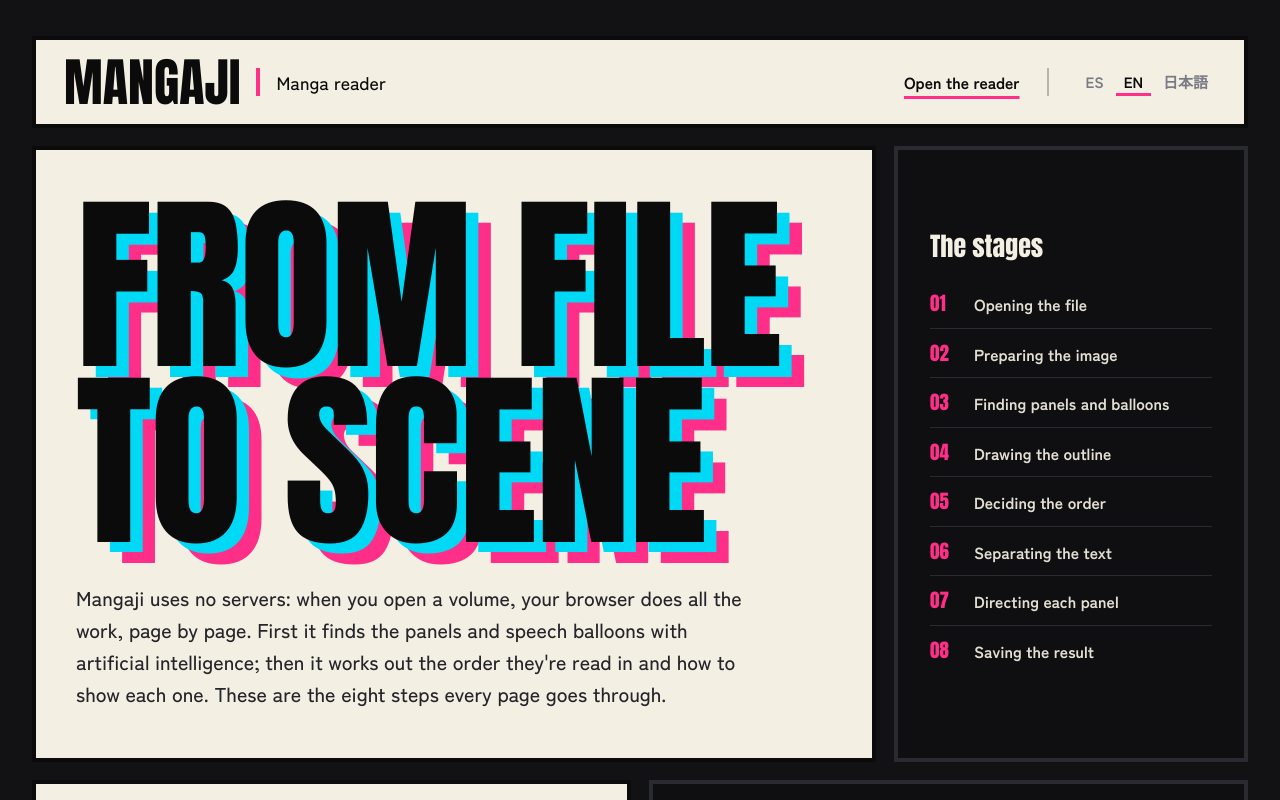
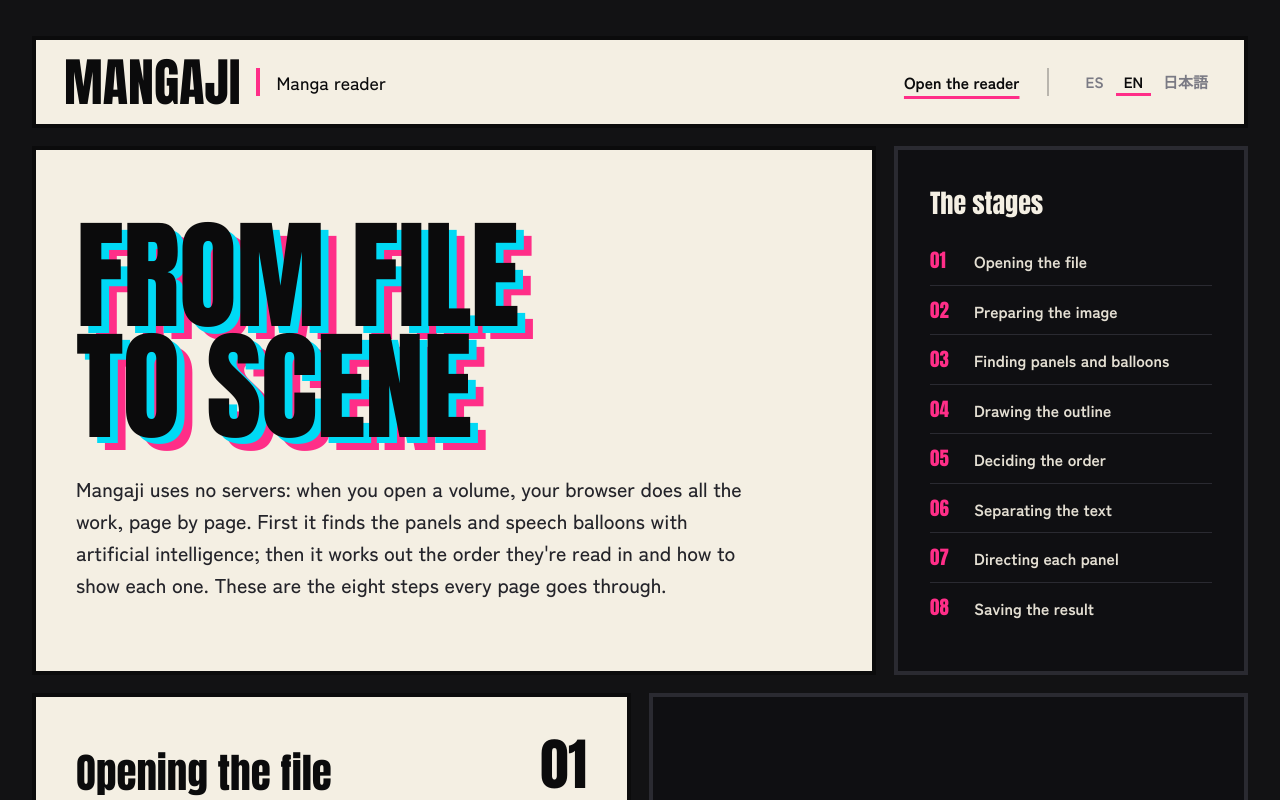
Before and after one commit to LawalCoop/mangaji, a Next.js app in the folder apps/reader/: page /como-funciona in a window 1280 px wide. Shown: the top 800 px of the page. Built offline with nearby package versions, Linux system fonts and the light colour scheme.

Commit message:
fix(como-funciona): titular más chico que el de la portada
Es una página secundaria: con el titular del mismo tamaño que el de la portada
le quitaba protagonismo al texto y al índice. Ahora ocupa dos tercios de su
columna, con un tope de 7,5rem.

```diff
--- a/apps/reader/app/como-funciona/how.tsx
+++ b/apps/reader/app/como-funciona/how.tsx
@@ -25,8 +25,12 @@
 /** Estable: el proveedor lo usa en un efecto y una función nueva por render lo reiniciaría. */
 const pageTitle = (t: Messages) => t.how.title;
 
-/** Cuánto del ancho de su columna ocupa el titular, por idioma, medido con cada uno. */
-const HEADLINE_FIT = { es: 20.7, en: 25.3, ja: 13.7 } as const;
+/**
+ * Cuánto del ancho de su columna ocupa el titular, por idioma, medido con cada uno. Son dos
+ * tercios de lo que la llenaría: es una página secundaria, y un titular del tamaño del de la
+ * portada le quitaba protagonismo al texto y al índice.
+ */
+const HEADLINE_FIT = { es: 13.6, en: 16.7, ja: 9 } as const;
 
 const SCENES = [OpenScene, PrepareScene, DetectScene, PolygonScene, OrderScene, LiftScene, DirectScene, SaveScene];
 
@@ -85,7 +89,7 @@
                     position: i === 2 ? "relative" : "absolute",
                     left: layer.x,
                     top: layer.y,
-                    fontSize: `clamp(2.4rem, ${HEADLINE_FIT[lang]}cqi, 12.5rem)`,
+                    fontSize: `clamp(2.2rem, ${HEADLINE_FIT[lang]}cqi, 7.5rem)`,
                     letterSpacing: "-0.01em",
                     color: layer.color,
                   }}
```
